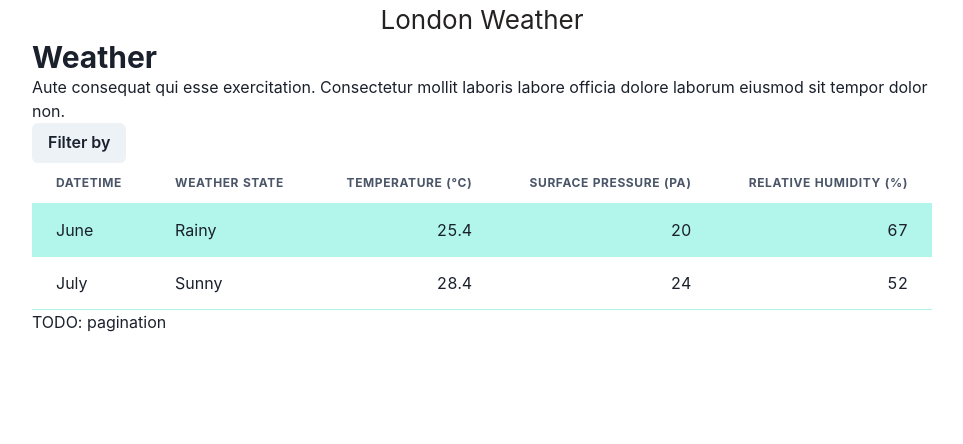
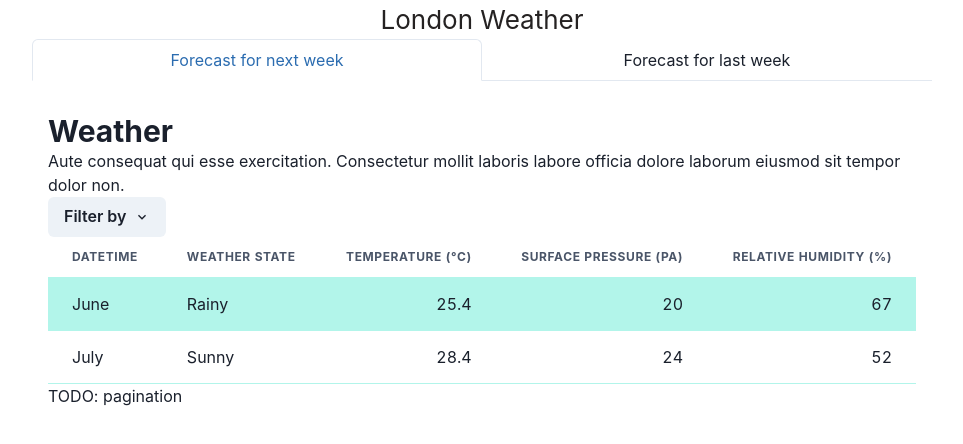
Before and after one commit to kate2797/london-weather, a React (Create React App) app: page /weather in a window 1280 px wide. Shown: the top 444 px of the page, without its empty margins (158-1121 px from the left). Built offline with nearby package versions, Linux system fonts and the light colour scheme.

Commit message:
Implemented key UI parts

```diff
--- a/package.json
+++ b/package.json
@@ -3,6 +3,7 @@
   "version": "0.1.0",
   "private": true,
   "dependencies": {
+    "@chakra-ui/icons": "^2.1.1",
     "@chakra-ui/react": "^2.8.2",
     "@emotion/react": "^11.11.3",
     "@emotion/styled": "^11.11.0",
--- a/src/components/Filter.js
+++ b/src/components/Filter.js
@@ -1,9 +1,10 @@
 import { Menu, MenuButton, MenuList, MenuItem, Button } from "@chakra-ui/react";
+import { ChevronDownIcon } from '@chakra-ui/icons'
 
 export const Filter = () => {
   return (
     <Menu>
-      <MenuButton as={Button}>Filter by</MenuButton>
+      <MenuButton as={Button} rightIcon={<ChevronDownIcon />}>Filter by</MenuButton>
       <MenuList>
         <MenuItem>Datetime</MenuItem>
         <MenuItem>Temperature</MenuItem>
--- a/src/pages/HeatCalculator.js
+++ b/src/pages/HeatCalculator.js
@@ -1,5 +1,9 @@
 import { Heading, Text } from "@chakra-ui/react";
 import { Form } from "../components";
+
+/*
+
+*/
 
 export const HeatCalculator = () => {
   return (
--- a/src/pages/Weather.js
+++ b/src/pages/Weather.js
@@ -1,11 +1,33 @@
-import { Heading, Text } from "@chakra-ui/react";
+import { Heading, Text, Tabs, TabList, TabPanels, Tab, TabPanel  } from "@chakra-ui/react";
 import { DataTable, Filter } from "../components";
 
-// api call
+/*
+datetime
+weather state
+temp
+surface pressure
+relative humidity
+
+for London
+  - hourly forecast for the next few days (a week)
+  - hourly hist. weather (last week)
+
+
+
+the entire display for curr & historical => 1 component, just pass down different data
+
+*/
 
 export const Weather = () => {
   return (
     <div className='content'>
+ <Tabs isFitted variant='enclosed'>
+    <TabList mb='1em'>
+    <Tab>Forecast for next week</Tab>
+    <Tab>Forecast for last week</Tab>
+  </TabList>
+  <TabPanels>
+    <TabPanel>
       <Heading as='h3' size='lg'>
         Weather
       </Heading>
@@ -13,10 +35,15 @@ export const Weather = () => {
         Aute consequat qui esse exercitation. Consectetur mollit laboris labore
         officia dolore laborum eiusmod sit tempor dolor non.
       </Text>
-
       <Filter />
       <DataTable />
       <p>TODO: pagination</p>
+    </TabPanel>
+    <TabPanel>
+      <p>TODO</p>
+    </TabPanel>
+  </TabPanels>
+</Tabs>
     </div>
   );
 };
```
Also changed, not shown: 1 other file (tests, documents, lock files or other folders).
